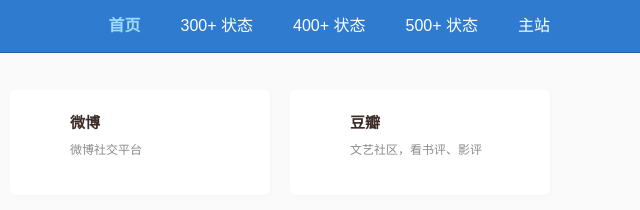
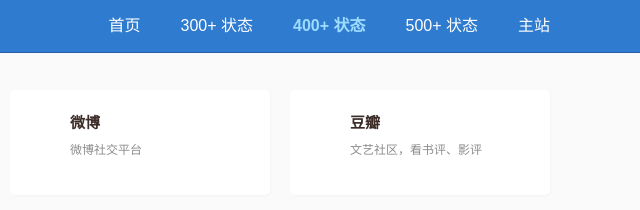
Before and after one commit to luyifan88/template, a plain HTML site: page 400.html in a window 1280 px wide. Shown: the top 210 px of the page, 640-1280 px from the left. Drawn offline with Linux system fonts and the light colour scheme.

Commit message:
Update 400.html

```diff
--- a/400.html
+++ b/400.html
@@ -31,9 +31,9 @@
 				<a class="site" href="/">状态 导航</a>
 				<nav class="header-menu">
 					<ul>
-						<li class="current-menu-item"><a href="/">首页</a></li>
+						<li class=""><a href="/">首页</a></li>
 						<li class=""><a href="./300.html">300+ 状态</a></li>
-						<li class=""><a href="./400.html">400+ 状态</a></li>
+						<li class="current-menu-item"><a href="./400.html">400+ 状态</a></li>
 						<li class=""><a href="./500.html">500+ 状态</a></li>
 						<li class=""><a href="https://www.explorer.ac.cn" target="_blank">主站</a></li>
 					</ul>
```
